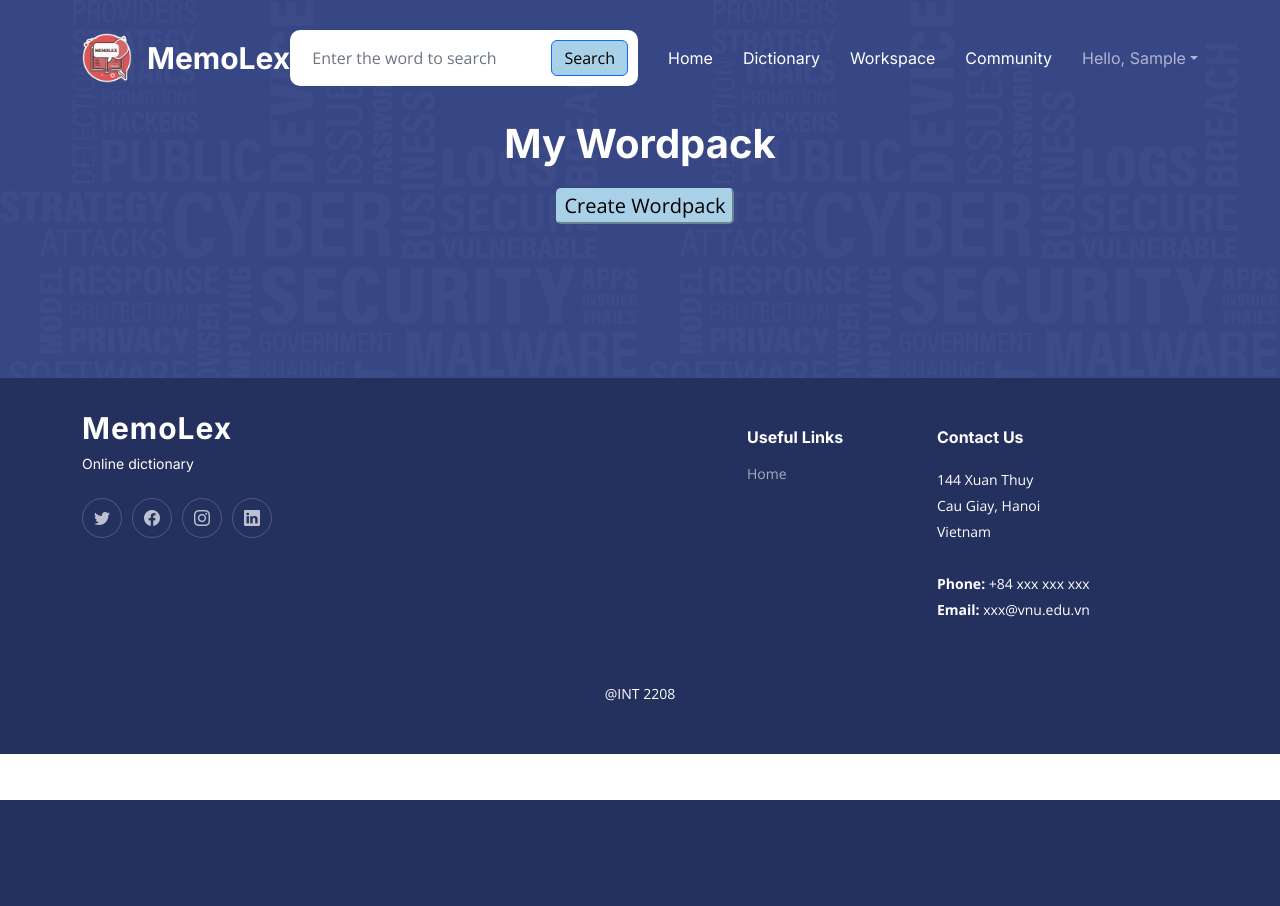
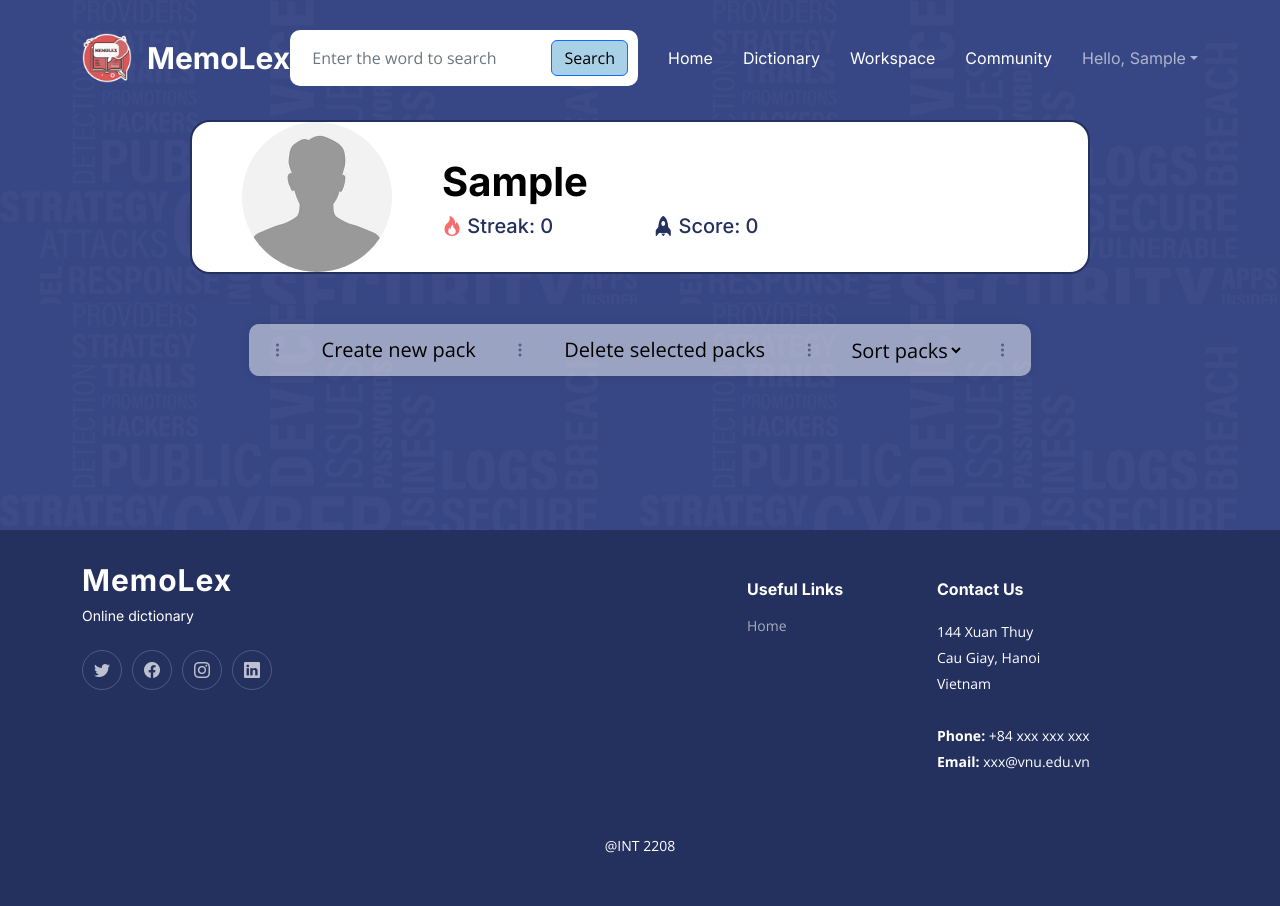
Before and after one commit to onlyzabao/memolex, a Django app: page /workspace/ in a window 1280 px wide. Before the commit the page ends 800 px from the top, so only its background shows below. Run offline with Django 4.2, Linux system fonts and the light colour scheme; the visitor is signed in with stand-in values (Sample User, id 1); data comes from the database, SQL or seed files in the repository; data that the repository does not hold is empty; some libraries are stand-ins or nearby versions.

Commit message:
update workspace

```diff
--- a/MemoLex/settings.py
+++ b/MemoLex/settings.py
@@ -146,7 +146,7 @@ STATICFILES_DIRS = [
 
 MEDIA_ROOT = BASE_DIR / 'media'
 
-MEDIA_URL = '/media/'
+MEDIA_URL = 'media/'
 
 # Default primary key field type
 # https://docs.djangoproject.com/en/4.1/ref/settings/#default-auto-field
--- a/static/css/main.css
+++ b/static/css/main.css
@@ -893,7 +893,7 @@ section {
 .listword {
   background-color: #374785;
   background-image: url("../img/word.png");
-  padding-top: 120px;
+  padding-top: 0px;
   padding-bottom: 60px;
 }
 
@@ -1041,7 +1041,7 @@ td.text-right {
 .word-detail {
   background-color: #374785;
   background-image: url("../img/word.png");
-  padding-top: 150px;
+  padding-top: 120px;
   padding-bottom: 60px;
 }
 
@@ -1899,3 +1899,110 @@ input[type="checkbox"] {
   scale: 1.05;
   color: #374785;
 }
+
+/*--------------------------------------------------------------
+# MYLIST TASKBAR
+--------------------------------------------------------------*/
+.taskbar {
+  display: flex;
+  justify-content: space-between;
+  align-items: center;
+  padding: 10px;
+  background-color: rgba(255, 255, 255, 0.5);
+  box-shadow: 0px 0px 10px rgba(0, 0, 0, 0.1);
+  display: flex;
+  align-items: center;
+  width: 70%;
+  border-radius: 10px;
+  margin: 0 auto;
+  margin-top: 20px;
+  padding-left: 20px;
+  padding-right: 20px;
+}
+
+.bi-three-dots-vertical {
+  opacity: 60%;
+}
+
+.public-private, .date-picker, .sort-mode, .create-btn, .delete-btn {
+  /* margin-right: 10px; */
+  border: none;
+  background-color: transparent;
+  font-size: 20px;
+}
+
+.public-private:hover, .date-picker:hover, .sort-mode:hover, .create-btn:hover, .delete-btn:hover {
+  scale: 1.1;
+  font-weight: 600;
+}
+
+.public-private:focus, .date-picker:focus, .sort-mode:focus, .create-btn:active, .delete-btn:focus {
+  scale: 1.1;
+  font-weight: 600;
+}
+
+
+/*--------------------------------------------------------------
+# COMMUNITY
+--------------------------------------------------------------*/
+.user_streak {
+  margin-left: 50px;
+  margin-right: 50px;
+  display: flex;
+  align-items: center;
+}
+.ava img {
+  width: 150px;
+  height: 150px;
+  border-radius: 50%;
+}
+.infor {
+  margin-left:50px;
+  margin-right:50px;
+  margin-top: 20px;
+  margin-bottom: 20px;
+}
+
+.infor h5 {
+  font-size: 20px;
+}
+
+.infor p {
+  font-size: 20px;
+}
+
+.infor .bi-award-fill {
+  color: #f7d02c;
+  padding-bottom: 10px;
+}
+
+.infor .bi-rocket-fill {
+  color: #24305e;
+  padding-bottom: 10px;
+}
+
+.infor .bi-fire {
+  color: #f76c6c
+}
+
+.public_wordpack {
+  display: flex;
+  justify-content: center;
+  align-items: center;
+  margin: 0 auto;
+  padding-left: 80px;
+  padding-right: 80px;
+}
+
+.public_wordpack .card{
+  text-align: center;
+  margin-bottom: 30px;
+  margin-left: 10px;
+  margin-right:10px;
+  padding: 10px;
+}
+
+.public_wordpack .card:hover {
+  scale: 1.05;
+  border: 2px solid rgba(127, 137, 161, 0.5)
+}
--- a/templates/workspace_base.html
+++ b/templates/workspace_base.html
@@ -81,6 +81,11 @@
     </header><!-- End Header -->
 
     <main id="main">
+        <section id="word-detail" class="word-detail" style="padding-bottom: 30px;">
+            {% block subcontent %}
+            {% endblock %}
+        </section>
+
         <section id="listword" class="listword">
             {% if messages %}
                 {% for message in messages %}
@@ -163,6 +168,18 @@
 </body>
     <script type="module" src="https://unpkg.com/ionicons@5.5.2/dist/ionicons/ionicons.esm.js"></script>
     <script nomodule src="https://unpkg.com/ionicons@5.5.2/dist/ionicons/ionicons.js"></script>
+    <script src="https://code.jquery.com/jquery-3.6.0.min.js"></script>
+
+    <script>
+        $(document).ready(function() {
+            setTimeout(function() {
+                $('.alert').fadeOut('slow', function() {
+                    $(this).remove();
+                });
+            }, 2000);
+        });
+    </script>
+
     {% block script %}
     {% endblock %}
 </html>
--- a/workspace/templates/workspace/package_list.html
+++ b/workspace/templates/workspace/package_list.html
@@ -4,12 +4,61 @@
 	My Wordpack
 {% endblock %}
 
+{% block subcontent %}
+	<div class="wrapper">
+		<div class="user_streak">
+			<div class="ava"><img src="{{ meta.profile.avatar.url }}"></div>
+			<div class="infor">
+				<h1 style="padding-top: 10px;">{{ meta.user|title }}</h1>
+				{% if meta.profile.bio %}
+					<p style="font-style: italic; margin-left: 0px; margin-bottom: 10px;">{{ meta.profile.bio }}</p>
+				{% endif %}
+				<div class="award" style="display: flex;">
+					<h5><i class="bi bi-fire"></i> Streak: {{ meta.profile.streak }}</h5>
+					<h5 style="margin-left: 100px;"> <i class="bi bi-rocket-fill"></i> Score: {{ meta.profile.score }}</h5>
+				</div>
+			</div>
+		</div>
+	</div>
+{% endblock %}
+
 {% block content %}
+	<!--DeletePopup-Start-->
+	<div id="delete-popup" class="popup">
+		<div class="popup-content">
+			<div class="popup-header">
+				<h3 style="font-weight: bold; display: inline-block; margin: 0 auto;">Delete Wordpack</h3>
+			</div>
+			<div class="text-center">
+				<p>Are you sure that you want to delete selected wordpacks?</p>
+			</div>
+			<div class="control-playlist">
+				<form id="package-delete-form" method="POST" action="{% url 'workspace:package_delete' %}">
+					{% csrf_token %}
+					<input type="hidden" name="pk" value={{ package.pk }}>
+					<button type="button" id="close-delete-popup">Cancel</button>
+					<button type="submit" id="confirm-delete-popup">Delete</button>
+				</form>
+			</div>
+		</div>
+	</div>
+	<!--DeletePopup-End-->
 	<div class="container text-center">
-		<h1 style="text-align: center; margin-bottom: 20px;">My Wordpack</h1>
-		<form method="GET" action="{% url 'workspace:package_create' %}">
-			<button type="submit" id="create-new-list">Create Wordpack</button>
-		</form>
+		<div class="taskbar">
+			<i class="bi bi-three-dots-vertical"></i>
+				<form method="GET" action="{% url 'workspace:package_create' %}">
+					<button class="create-btn" type="submit">Create new pack</button>
+				</form>
+			<i class="bi bi-three-dots-vertical"></i>
+				<button type="submit" class="delete-btn" id="delete-packakges">Delete selected packs</button>
+			<i class="bi bi-three-dots-vertical"></i>
+				<select class="sort-mode">
+					<option value="" disabled selected>Sort packs</option>
+					<option value="created_date">Date</option>
+					<option value="rating">Rating</option>
+				</select>
+			<i class="bi bi-three-dots-vertical"></i>
+		</div>
 		<br>
 		<!--Blocks of lists-->
 		<section id="lists" class="topics pt-0">
@@ -19,7 +68,7 @@
 						<div class="col-lg-4" data-aos="fade-up" data-aos-delay="100">
 							<div class="card">
 								<div class="select">
-									<input type="checkbox" name="package" value="{{ package.id }}" style="width: 15px; height: 15px; margin-right: 0px;">
+									<input form="package-delete-form" type="checkbox" name="pk" value="{{ package.id }}" style="width: 20px; height: 20px; margin-right: 0px;">
 								</div>
 								<h3><a href="{% url 'workspace:package_detail' package.pk %}" class="stretched-link">{{ package.name }}</a></h3>
 								<h6>{{ package.description }}</h6>
@@ -54,5 +103,27 @@
 {% endblock %}
 
 {% block script %}
+	<script>
+		const delPopup = document.getElementById("delete-popup");
+        const openDelPopupBtn = document.getElementById("delete-packakges");
+        const closeDelPopupBtn = document.getElementById("close-delete-popup");
 
+		const myForm = document.getElementById("package-delete-form");
+
+        openDelPopupBtn.addEventListener("click", function() {
+			const checkedItems = myForm.querySelectorAll('input[name="item"]:checked');
+			const numCheckedItems = checkedItems.length;
+
+			if (numCheckedItems === 0) {
+				alert('Please select at least one wordpack.');
+			} else {
+				delPopup.style.display = "block";
+			}
+
+        });
+
+        closeDelPopupBtn.addEventListener("click", function() {
+            delPopup.style.display = "none";
+        });
+	</script>
 {% endblock %}
--- a/workspace/urls.py
+++ b/workspace/urls.py
@@ -17,7 +17,7 @@ urlpatterns = [
     path("package/<int:pk>/", PackageDetailView.as_view(), name="package_detail"),
     path("package/create/", PackageCreateView.as_view(), name="package_create"),
     path("package/update/<int:pk>/", PackageUpdateView.as_view(), name="package_update"),
-    path("package/delete/<int:pk>/", PackageDeleteView.as_view(), name="package_delete"),
+    path("package/delete/", PackageDeleteView.as_view(), name="package_delete"),
     path("package/add-word/", AddWordView.as_view(), name="package_add_word"),
     path("package/review/<int:level>/<int:pk>/", PackageReviewView.as_view(), name="package_review"),
     path("package/review/test-generate/", TestGenerateView.as_view(), name="test_generate"),
--- a/workspace/views.py
+++ b/workspace/views.py
@@ -1,17 +1,19 @@
-from django.db.models import Q
+from random import shuffle
 from django.views import View
 from django.views.generic.list import ListView
 from django.views.generic.detail import DetailView
 from django.contrib.auth.mixins import LoginRequiredMixin
+from django.contrib.auth.models import User
 from django.contrib import messages
 from django.urls import reverse_lazy
 from django.shortcuts import render, redirect, get_object_or_404
 from django.forms import inlineformset_factory
 from django.http import JsonResponse, HttpResponse
+from django.db.models import Q
+from community.models import Profile
 from .models import Package, Word
 from .forms import PackageForm, WordForm, WordInlineFormSet
 from .utilities import Test
-from random import shuffle
 import json
 import math
 
@@ -21,6 +23,19 @@
     model = Package
     context_object_name = "packages"
     template_name = "workspace/package_list.html"
+
+    def get_context_data(self, **kwargs):
+        context = super().get_context_data(**kwargs)
+
+        user = get_object_or_404(User, pk=self.request.user.id)
+        profile = get_object_or_404(Profile, user=user)
+
+        context["meta"] = {
+            "user": user,
+            "profile": profile
+        }
+
+        return context
 
     def get_queryset(self):
         base_qs = super(PackageListView, self).get_queryset()
@@ -137,12 +152,15 @@
             return render(request, "workspace/package_form.html", context)
 
 class PackageDeleteView(LoginRequiredMixin, View):
-    def get(self, request, pk):
-        package = get_object_or_404(Package, pk=pk)
-        words = Word.objects.filter(package=package)
+    def post(self, request):
+        pkList = request.POST.getlist("pk")
 
-        words.delete()
-        package.delete()
+        for pk in pkList:
+            package = get_object_or_404(Package, pk=pk)
+            words = Word.objects.filter(package=package)
+
+            words.delete()
+            package.delete()
 
         messages.success(request, "Your package was deleted successfully.")
         return redirect(reverse_lazy("workspace:package_list"))
```
Also changed, not shown: workspace/templates/workspace/package_detail.html (+6 -7 lines), media/profile_avatars/e971694c70e8f181f94f0be7a4a60529.jpg (deleted).
